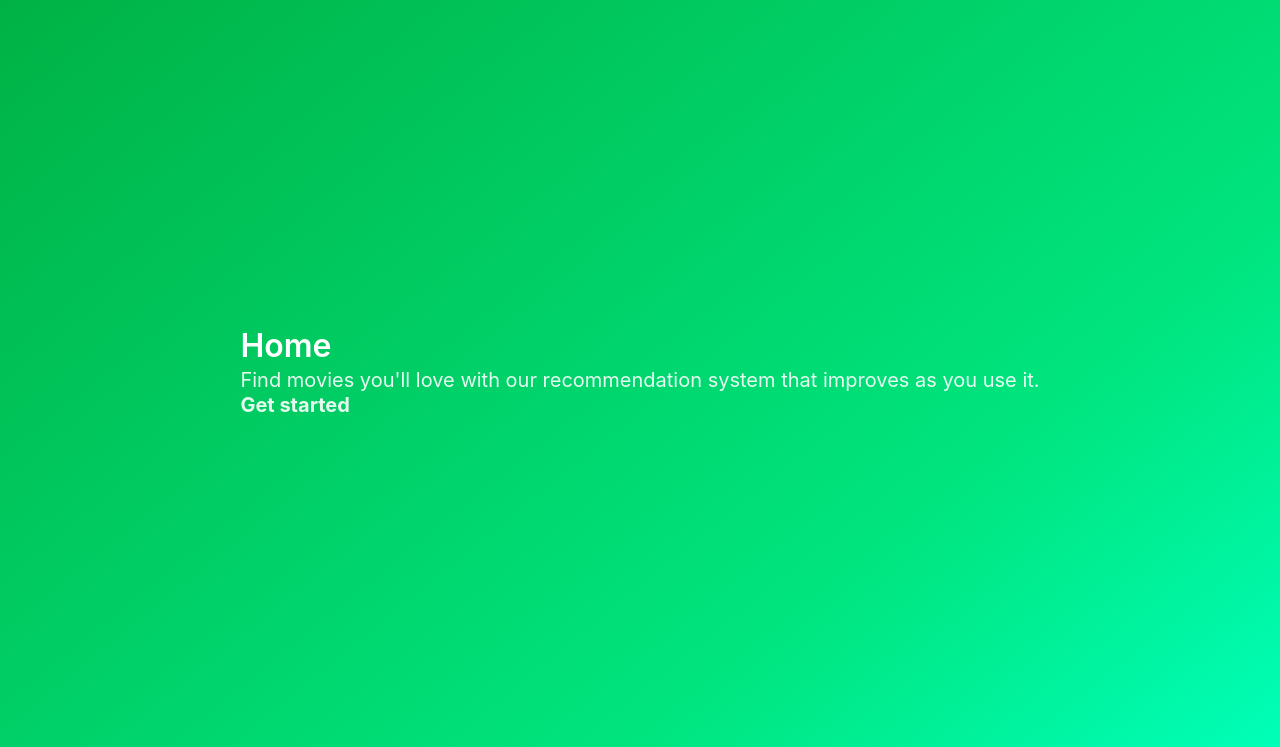
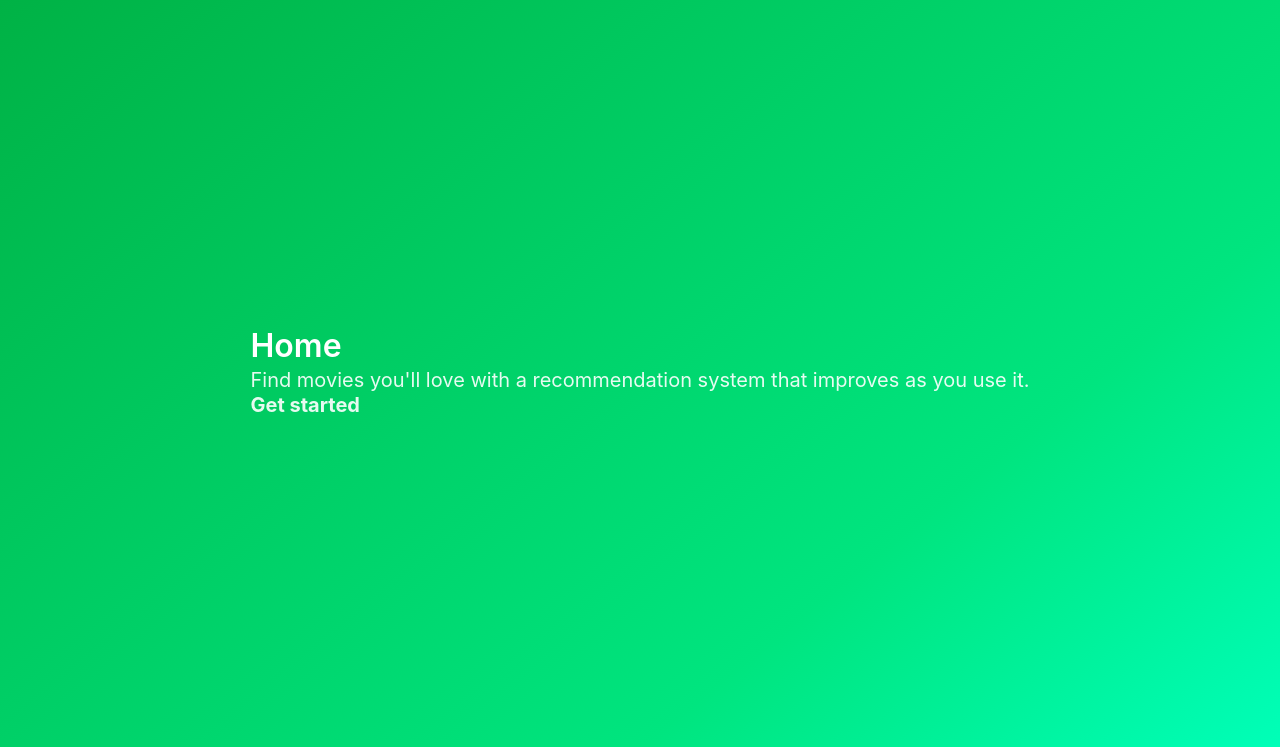
Before and after one commit to robb17/MovieSpark, a Flask app: page / in a window 1280 px wide. Shown: the part 53-800 px from the top of the page. Run offline with Flask 2, Linux system fonts and the light colour scheme; some libraries are stand-ins or nearby versions.

Commit message:
updated index

```diff
--- a/app/templates/index.html
+++ b/app/templates/index.html
@@ -24,7 +24,7 @@
 			  Home
 			</h1>
 			<h2 class="subtitle">
-			  	Find movies you'll love with our recommendation system that improves as you use it.<br><b><span style="cursor:pointer" id="get_started">Get started</span></b>
+			  	Find movies you'll love with a recommendation system that improves as you use it.<br><b><span style="cursor:pointer" id="get_started">Get started</span></b>
 			</h2>
 		</div>
 	</div>
```
Also changed, not shown: 2 other files.
